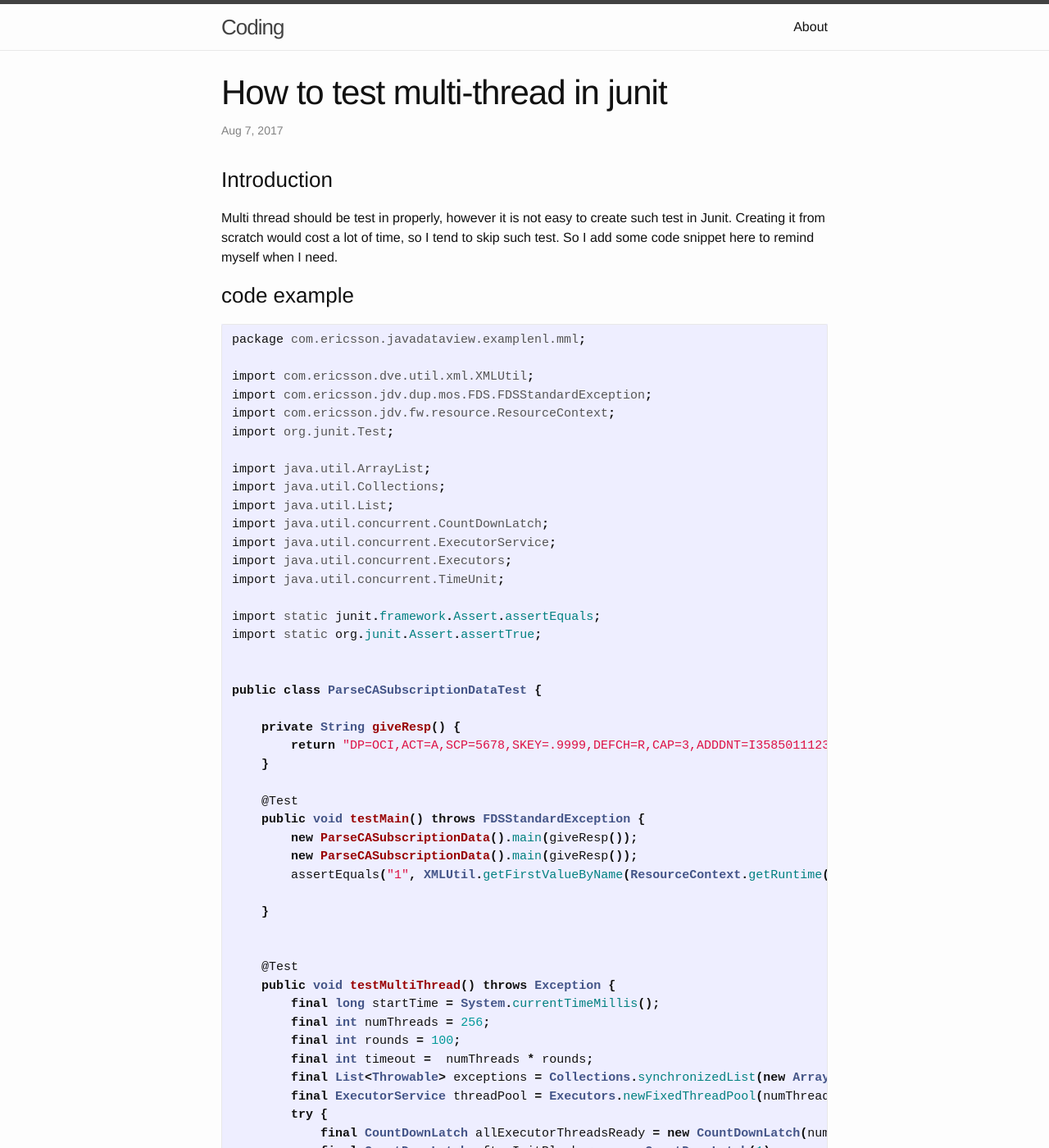
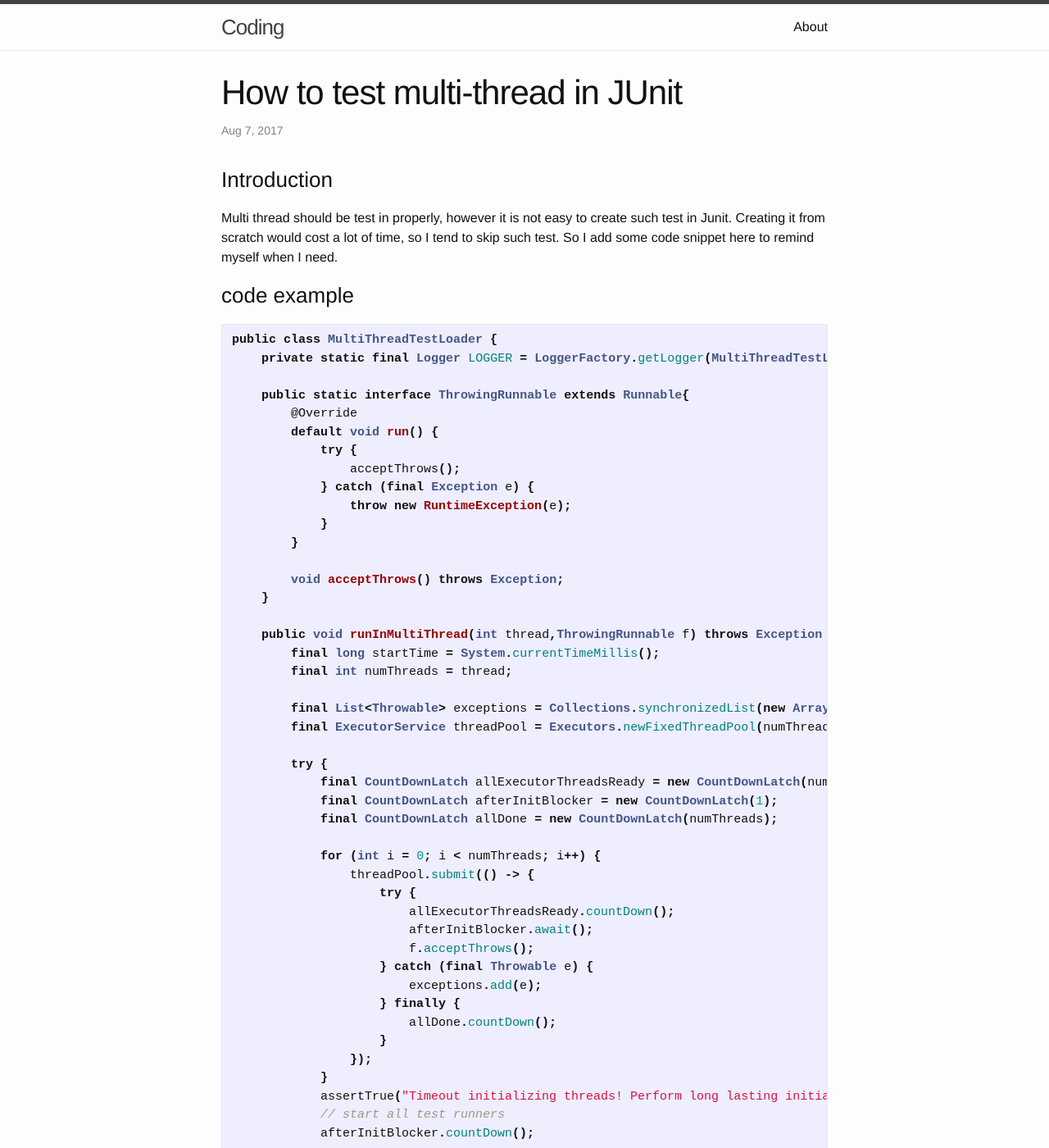
Before and after one commit to zysimplelife/zysimplelife.github.io, a Jekyll site: the page built from _posts/2017-08-07-How to test multi thread in junit.markdown, in a window 1280 px wide and 1400 px high. Shown: the whole window at 82% size. Built offline with Jekyll 4.4.1, drawn with Linux system fonts in a browser that asks for light colours; some of the changed text lies outside the part shown.

````diff
--- a/_posts/2017-08-07-How to test multi thread in junit.markdown
+++ b/_posts/2017-08-07-How to test multi thread in junit.markdown
@@ -1,6 +1,6 @@
 ---
 layout: post
-title:  "How to test multi-thread in junit"
+title:  "How to test multi-thread in JUnit"
 date: 2017-08-07 15:10:00 +0000
 categories: Java
 ---
@@ -11,88 +11,80 @@ Multi thread should be test in properly, however it is not easy to create such t
 ### code example
 
 ```java
-package com.ericsson.javadataview.examplenl.mml;
+public class MultiThreadTestLoader {
+    private static final Logger LOGGER = LoggerFactory.getLogger(MultiThreadTestLoader.class);
 
-import com.ericsson.dve.util.xml.XMLUtil;
-import com.ericsson.jdv.dup.mos.FDS.FDSStandardException;
-import com.ericsson.jdv.fw.resource.ResourceContext;
-import org.junit.Test;
+    public static interface ThrowingRunnable extends Runnable{
+        @Override
+        default void run() {
+            try {
+                acceptThrows();
+            } catch (final Exception e) {
+                throw new RuntimeException(e);
+            }
+        }
 
-import java.util.ArrayList;
-import java.util.Collections;
-import java.util.List;
-import java.util.concurrent.CountDownLatch;
-import java.util.concurrent.ExecutorService;
-import java.util.concurrent.Executors;
-import java.util.concurrent.TimeUnit;
-
-import static junit.framework.Assert.assertEquals;
-import static org.junit.Assert.assertTrue;
-
-
-public class ParseCASubscriptionDataTest {
-
-    private String giveResp() {
-        return "DP=OCI,ACT=A,SCP=5678,SKEY=.9999,DEFCH=R,CAP=3,ADDDNT=I358501112304&I358501112305&U5747893&U5747894,DNL=8&9&10,TP=E,FCC=MFC,BSC=T10::::LOWPH=1,LOWAC=C,USSD=7,TIF=Y:OUT=N;";
+        void acceptThrows() throws Exception;
     }
 
-    @Test
-    public void testMain() throws FDSStandardException {
-        new ParseCASubscriptionData().main(giveResp());
-        new ParseCASubscriptionData().main(giveResp());
-        assertEquals("1", XMLUtil.getFirstValueByName(ResourceContext.getRuntime().getOutputPayload().getDocumentElement(), "prepaid"));
+    public void runInMultiThread(int thread,ThrowingRunnable f) throws Exception {
+        final long startTime = System.currentTimeMillis();
+        final int numThreads = thread;
 
-    }
+        final List<Throwable> exceptions = Collections.synchronizedList(new ArrayList<>());
+        final ExecutorService threadPool = Executors.newFixedThreadPool(numThreads);
 
-
-    @Test
-    public void testMultiThread() throws Exception {
-        final long startTime = System.currentTimeMillis();
-        final int numThreads = 256;
-        final int rounds = 100;
-        final int timeout =  numThreads * rounds;
-        final List<Throwable> exceptions = Collections.synchronizedList(new ArrayList<Throwable>());
-        final ExecutorService threadPool = Executors.newFixedThreadPool(numThreads);
         try {
             final CountDownLatch allExecutorThreadsReady = new CountDownLatch(numThreads);
             final CountDownLatch afterInitBlocker = new CountDownLatch(1);
             final CountDownLatch allDone = new CountDownLatch(numThreads);
+
             for (int i = 0; i < numThreads; i++) {
-                threadPool.submit(new Runnable() {
-                    public void run() {
-                        try {
-                            allExecutorThreadsReady.countDown();
-                            afterInitBlocker.await();
-                            System.out.println("Thread "+ Thread.currentThread() + " start");
-                            for (int j = 0; j < rounds; j++) {
-                                new ParseCASubscriptionData().main(giveResp());
-                            }
-                        } catch (final Throwable e) {
-                            exceptions.add(e);
-                        } finally {
-                            System.out.println("Thread "+ Thread.currentThread() + " finished");
-                            allDone.countDown();
-                        }
+                threadPool.submit(() -> {
+                    try {
+                        allExecutorThreadsReady.countDown();
+                        afterInitBlocker.await();
+                        f.acceptThrows();
+                    } catch (final Throwable e) {
+                        exceptions.add(e);
+                    } finally {
+                        allDone.countDown();
                     }
                 });
             }
-            assertTrue("Timeout initializing threads! Perform long lasting initializations before passing runnables to assertConcurrent", allExecutorThreadsReady.await(numThreads, TimeUnit.SECONDS));            // start all test runners
+            assertTrue("Timeout initializing threads! Perform long lasting initializations before passing runnables to assertConcurrent", allExecutorThreadsReady.await(numThreads * 10, TimeUnit.MILLISECONDS));
+            // start all test runners
             afterInitBlocker.countDown();
-            assertTrue(" timeout! More than" +timeout + "seconds", allDone.await(timeout, TimeUnit.SECONDS));
+
+            assertTrue(" timeout! More than" + numThreads * 10 + "seconds", allDone.await(numThreads * 10, TimeUnit.SECONDS));
         } finally {
             threadPool.shutdownNow();
         }
+
         final long duration = System.currentTimeMillis() - startTime;
-        System.out.println("Find Exception " + exceptions.size());
+        LOGGER.info("final time cost {}", duration);
+        LOGGER.debug("Find Exception " + exceptions.size());
+
         for (Throwable ex : exceptions) {
-            ex.printStackTrace();
+            LOGGER.error("Got exception",ex);
         }
+
         assertTrue("failed with exception(s)" + exceptions, exceptions.isEmpty());
     }
+}
+
+```
 
 
+### Usage
+
+```java
+
+@Test
+public void testMultiThread() throws Exception {
+    // the way after java 8
+    new MultiThreadTestLoader().runInMultiThread(100, () -> mapExternalError());
 }
-
 ```
 
 
````
Also changed, not shown: _posts/2017-07-03-Kubernetes-Installation-on-Centos7.markdown (+11 -0 lines).
